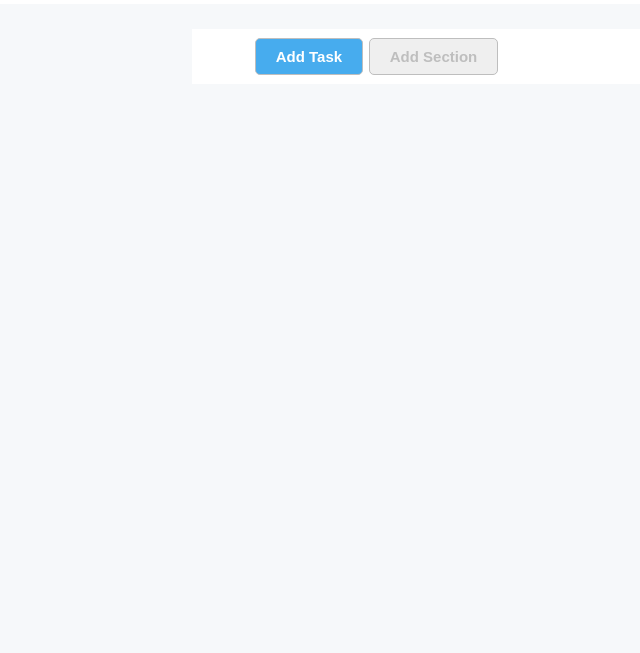
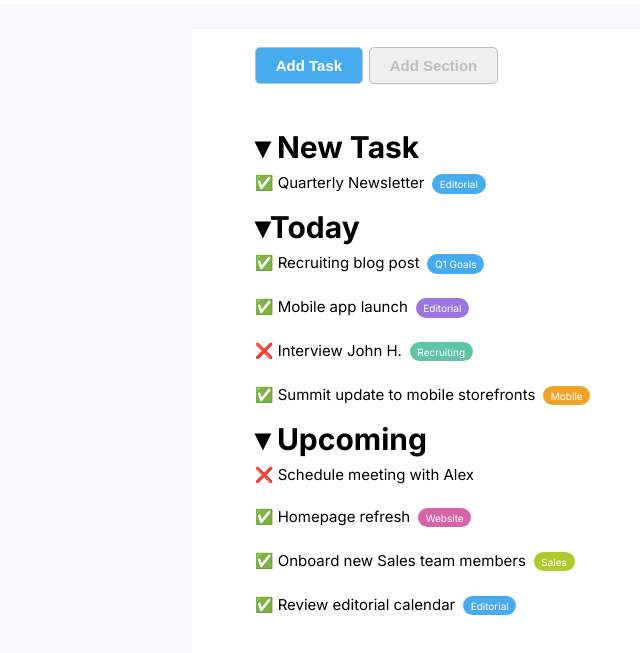
Before and after one commit to marcogulino-mg/html-css-toboolist, a plain HTML site: page index.html in a window 1280 px wide. Shown: the part 59-712 px from the top of the page, without its empty margins (0-640 px from the left). Drawn offline with Linux system fonts and the light colour scheme.

Commit message:
filled main

```diff
--- a/css/style.css
+++ b/css/style.css
@@ -43,9 +43,13 @@ main {
     margin: 2% auto;
 }
 
+#containerMain {
+    padding-bottom: 3%;
+}
+
 /* Buttons */
 .sectionBtn {
-    padding: 1% 7% 1% 7%;
+    padding: 2% 7% 1% 7%;
 }
 
 .customBtn {
@@ -62,4 +66,95 @@ main {
     background-color: #47acee;
 }
 
+/* Todo list */
+.sectionTodo {
+    padding: 4% 7% 0% 7%;
+    font-size: 15px;
+}
+
+.taskGroup {
+    display: block;
+    font-size: 30px;
+    font-weight: bold;
+}
+
+.pointingTriangle:before {
+    content: '\25BE';
+ }
+
+.taskName {
+    display: block;
+    padding-top: 1%;
+    padding-bottom: 2%;
+}
+
+/* classes for checked/unchecked task */
+.checkedBox:before {
+    content: '\2705';
+}
+
+.uncheckedBox:before {
+    content: '\274C';
+}
+
+/* task keywords */
+.editorial {
+    background-color: #47acee;
+    border-radius: 50px;
+    padding: 0.5% 1%;
+    font-size: 10px;
+    color: white;
+    display: inline-block;
+    margin-left: 1%;
+}
+
+.q1Goals {
+    background-color: #9b76e0;
+    border-radius: 50px;
+    padding: 0.5% 1%;
+    font-size: 10px;
+    color: white;
+    display: inline-block;
+    margin-left: 1%;
+}
+
+.recruiting {
+    background-color: #5ec5a9;
+    border-radius: 50px;
+    padding: 0.5% 1%;
+    font-size: 10px;
+    color: white;
+    display: inline-block;
+    margin-left: 1%;
+}
+
+.mobile {
+    background-color: #efa429;
+    border-radius: 50px;
+    padding: 0.5% 1%;
+    font-size: 10px;
+    color: white;
+    display: inline-block;
+    margin-left: 1%;
+}
+
+.website {
+    background-color: #d764a8;
+    border-radius: 50px;
+    padding: 0.5% 1%;
+    font-size: 10px;
+    color: white;
+    display: inline-block;
+    margin-left: 1%;
+}
+
+.sales {
+    background-color: #b0c92f;
+    border-radius: 50px;
+    padding: 0.5% 1%;
+    font-size: 10px;
+    color: white;
+    display: inline-block;
+    margin-left: 1%;
+}
 /* Main */
--- a/index.html
+++ b/index.html
@@ -7,7 +7,9 @@
     <link rel="stylesheet" href="./css/style.css">
     <link rel="preconnect" href="https://fonts.googleapis.com">
     <link rel="preconnect" href="https://fonts.gstatic.com" crossorigin>
-    <link href="https://fonts.googleapis.com/css2?family=Inter:ital,opsz,wght@0,14..32,100..900;1,14..32,100..900&display=swap" rel="stylesheet">
+    <link
+        href="https://fonts.googleapis.com/css2?family=Inter:ital,opsz,wght@0,14..32,100..900;1,14..32,100..900&display=swap"
+        rel="stylesheet">
     <title>Toboolist</title>
 </head>
 
@@ -31,9 +33,50 @@
                 <button class="customBtn">Add Section</button>
             </section>
 
-            <!-- Todo list -->
-                <section>
+            <!-- Todo list container -->
+            <section class="sectionTodo">
+                <!-- Task group name -->
+                <span class="taskGroup pointingTriangle">
+                    New Task
+                </span>
+                <!-- Task name list -->
+                <span class="taskName checkedBox">
+                    Quarterly Newsletter<span class="editorial">Editorial</span>
+                </span>
 
+                <!-- Task group name -->
+                <span class="taskGroup pointingTriangle">Today</span>
+                <!-- Task name list -->
+                <span class="taskName checkedBox">
+                    Recruiting blog post<span class="editorial">Q1 Goals</span>
+                </span>
+                <span class="taskName checkedBox">
+                    Mobile app launch<span class="q1Goals">Editorial</span>
+                </span>
+                <span class="taskName uncheckedBox">
+                    Interview John H.<span class="recruiting">Recruiting</span>
+                </span>
+                <span class="taskName checkedBox">
+                    Summit update to mobile storefronts<span class="mobile">Mobile</span>
+                </span>
+
+                <!-- Task group name -->
+                <span class="taskGroup pointingTriangle">
+                    Upcoming
+                </span>
+                <!-- Task name list -->
+                <span class="taskName uncheckedBox">
+                    Schedule meeting with Alex
+                </span>
+                <span class="taskName checkedBox">
+                    Homepage refresh<span class="website">Website</span>
+                </span>
+                <span class="taskName checkedBox">
+                    Onboard new Sales team members<span class="sales">Sales</span>
+                </span>
+                <span class="taskName checkedBox">
+                    Review editorial calendar<span class="editorial">Editorial</span>
+                </span>
             </section>
         </div>
     </main>
```
Lines whose indentation alone changed are shown as unchanged.
